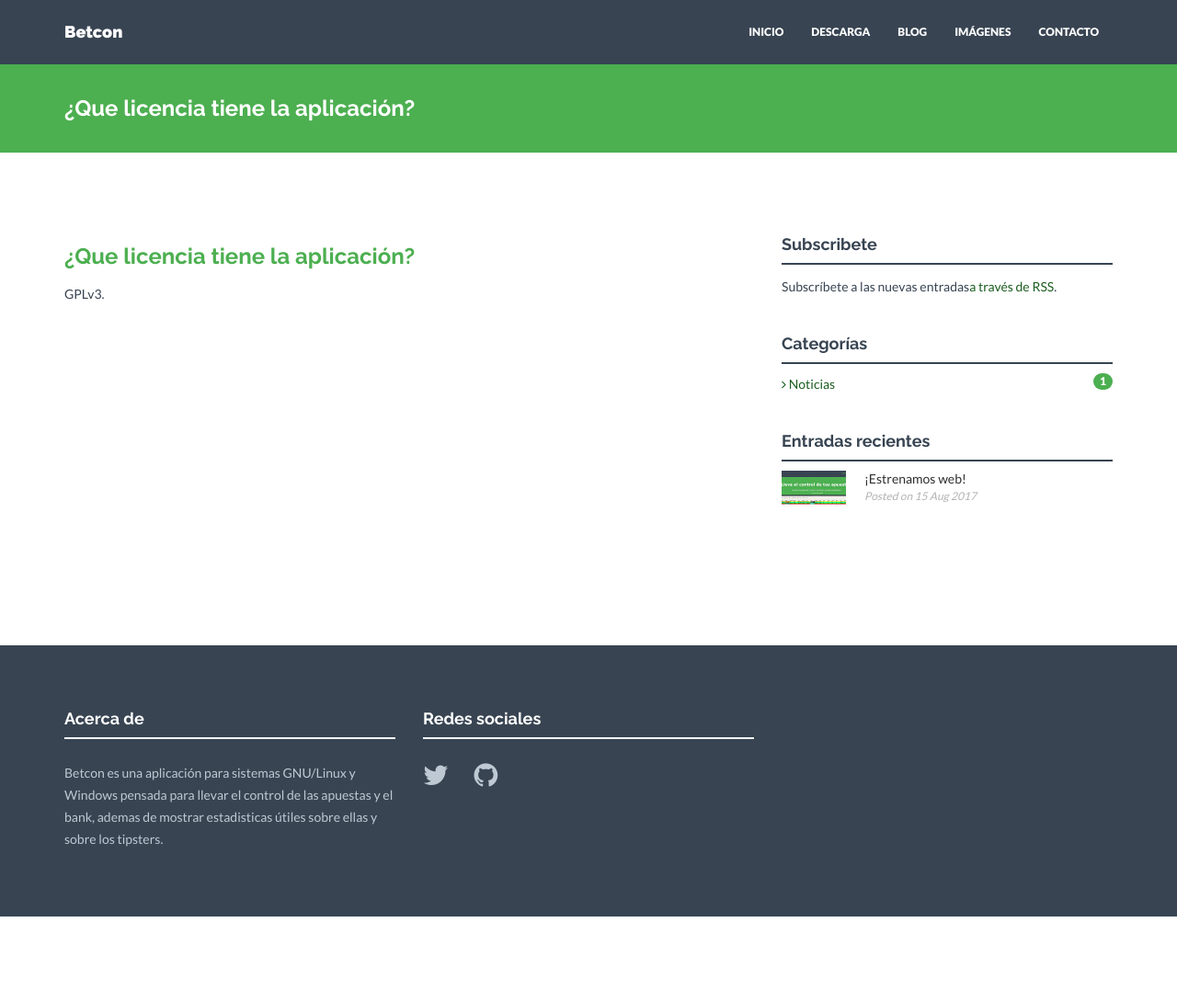
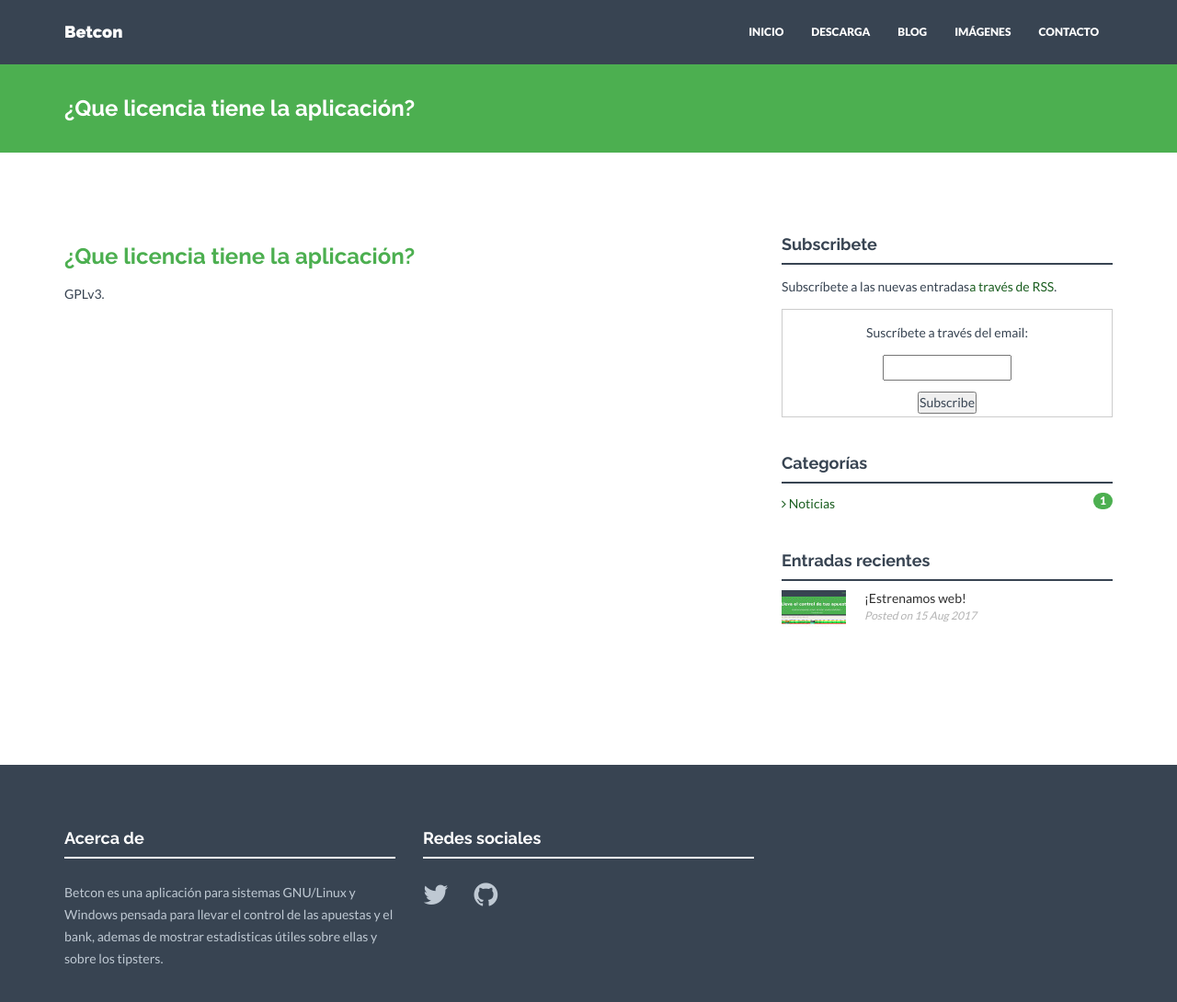
Before and after one commit to soker90/betcon, a Jekyll site: the page built from _posts/question/2017-04-15-licencia.markdown, in a window 1280 px wide and 1127 px high. Shown: the top 1090 px of the window at 92% size. Built offline with Jekyll 4.4.1, drawn with Linux system fonts in a browser that asks for light colours; nearby versions of some CDN libraries.

Commit message:
1. Nueva web

```diff
--- a/_includes/sidebar.html
+++ b/_includes/sidebar.html
@@ -8,9 +8,17 @@
     <div class="spacing"></div> -->
     <h4>Subscribete</h4>
     <div class="hline"></div>
-        <p>
-            <p class="rss-subscribe">Subscríbete a las nuevas entradas<a href="{{ "/feed.xml" | prepend: site.baseurl }}">a través de RSS</a>.</p>
-        </p>
+    <p>
+        <p class="rss-subscribe">Subscríbete a las nuevas entradas<a href="http://feeds.feedburner.com/Betcon">a través de RSS</a>.</p>
+        <form style="border:1px solid #ccc;padding:3px;text-align:center;" action="https://feedburner.google.com/fb/a/mailverify"
+              method="post" target="popupwindow" onsubmit="window.open('https://feedburner.google.com/fb/a/mailverify?uri=Betcon', 'popupwindow', 'scrollbars=yes,width=550,height=520');
+              return true"><p>Suscríbete a través del email:</p>
+            <p><input type="text" style="width:140px" name="email"/></p>
+            <input type="hidden" value="Betcon" name="uri"/>
+            <input type="hidden" name="loc" value="es_ES"/>
+            <input type="submit" value="Subscribe" />
+        </form>
+    </p>
     <div class="spacing"></div>
     <h4>Categorías</h4>
     <div class="hline"></div>
```
